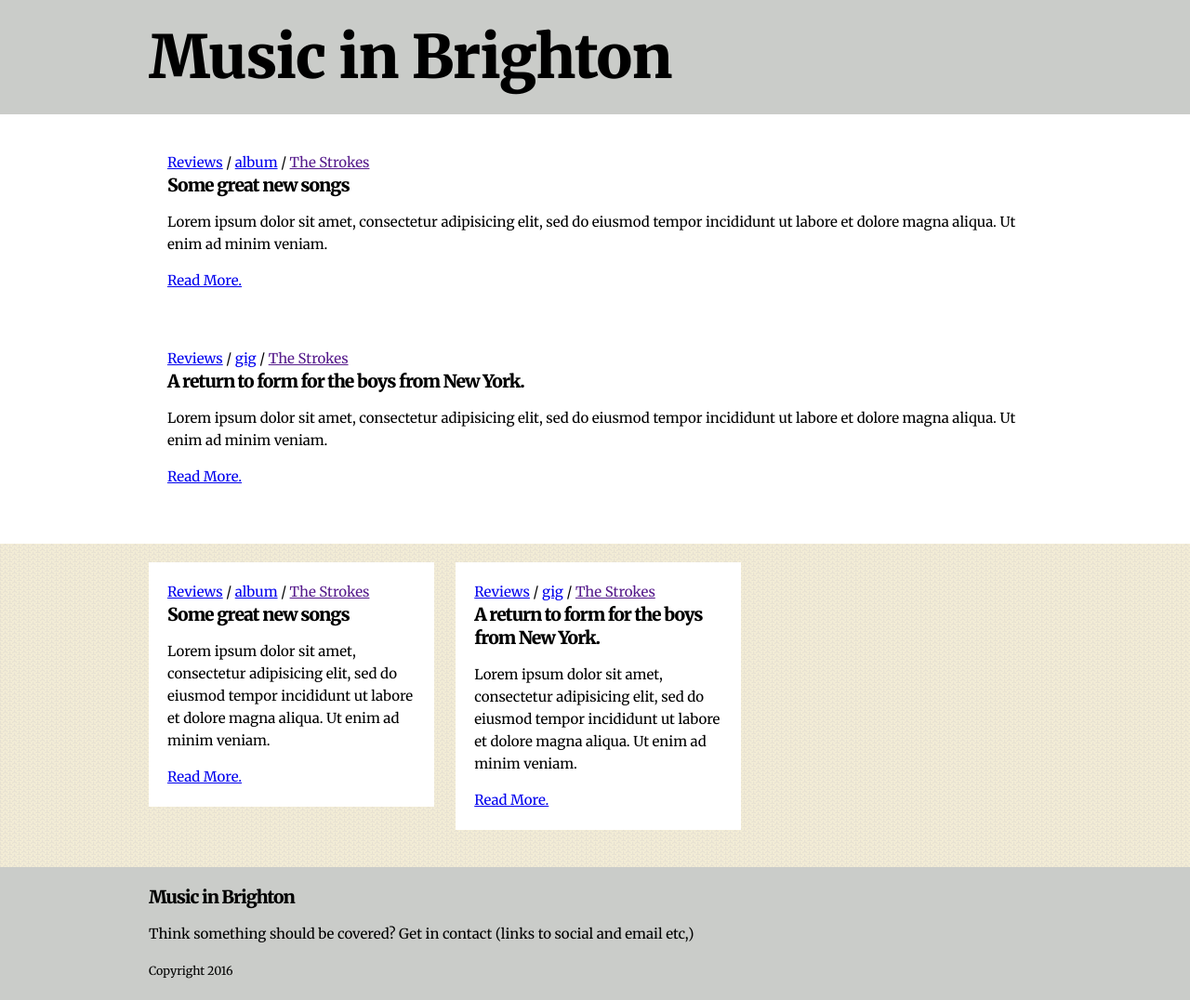
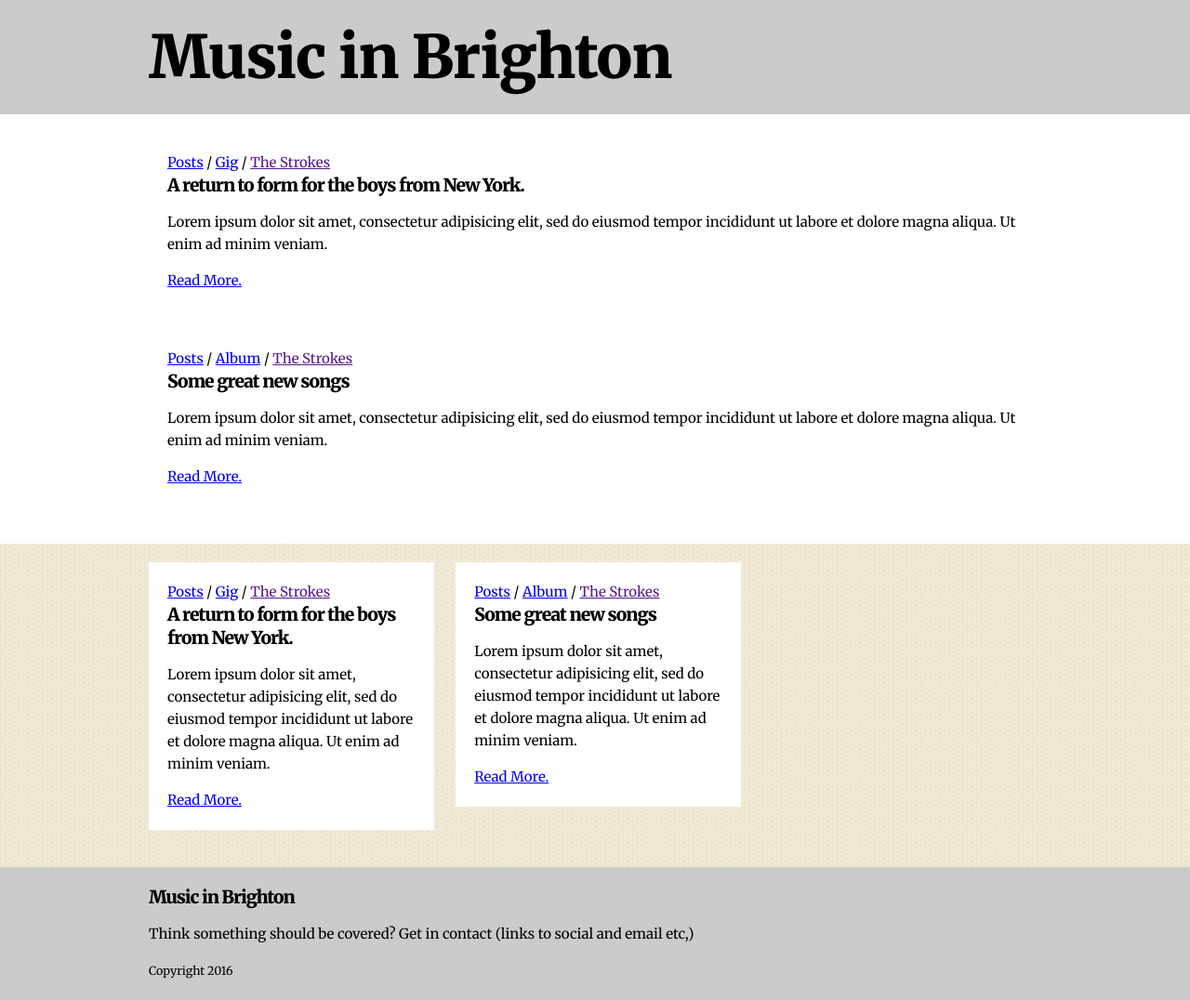
Before and after one commit to mattgreenfield/music, a Jekyll site: the page built from reviews/index.html, in a window 1280 px wide. Shown: the whole page at 93% size. Built offline with Jekyll 4.4.1, drawn with Linux system fonts in a browser that asks for light colours.

Commit message:
resolve issue with collections date by moving back to posts

```diff
--- a/_config.yml
+++ b/_config.yml
@@ -12,11 +12,6 @@ url: "http://yourdomain.com" # the base hostname & protocol for your site
 # Build settings
 markdown: kramdown
 
-# Collections
-collections:
-  reviews:
-    output: true
-
 # Defaults
 defaults:
   - scope:
--- a/_includes/post-summary.html
+++ b/_includes/post-summary.html
@@ -1,10 +1,10 @@
 <section class="content-box" data-review-type="{{ post.review-type }}">
     <ul class="reset-list list--inline breadcrumb">
         <li class="breadcrumb__item">
-            <a href="{{ site.baseurl }}/{{ post.collection }}/">{{ post.collection | capitalize }}</a>
+            <a href="{{ site.baseurl }}/reviews/">{{ post.collection | capitalize }}</a>
         </li>
         <li class="breadcrumb__item">
-            <a href="{{ site.baseurl }}/{{ post.collection }}/{{ post.review-type }}s.html">{{ post.review-type }}</a>
+            <a href="{{ site.baseurl }}/reviews/{{ post.review-type }}s.html">{{ post.review-type | capitalize }}</a>
         </li>
         <li class="breadcrumb__item">
             <a href="">{{ post.artist }}</a>
--- a/_includes/related-posts.html
+++ b/_includes/related-posts.html
@@ -3,7 +3,7 @@
     <div class="inner-constraint">
 
         <ul class="grid"><!--
-        -->{% for post in site.reviews  limit:3 %}
+        -->{% for post in site.posts limit:3 %}
             <li class="grid__item one-third">
                 {% include post-summary.html %}
             </li><!--
--- a/reviews/albums.html
+++ b/reviews/albums.html
@@ -3,7 +3,7 @@ layout: default
 ---
 
 <ul class="grid"><!--
--->{% for post in site.reviews | where:"type", "album"%}
+-->{% for post in site.posts | where:"type", "album"%}
     <li class="grid__item">
         {% include post-summary.html %}
     </li><!--
--- a/reviews/gigs.html
+++ b/reviews/gigs.html
@@ -3,7 +3,7 @@ layout: default
 ---
 
 <ul class="grid"><!--
--->{% for post in site.reviews | where:"type", "gig" %}
+-->{% for post in site.posts | where:"type", "gig" %}
     <li class="grid__item">
         {% include post-summary.html %}
     </li><!--
--- a/reviews/index.html
+++ b/reviews/index.html
@@ -3,7 +3,7 @@ layout: default
 ---
 
 <ul class="grid"><!--
--->{% for post in site.reviews %}
+-->{% for post in site.posts %}
     <li class="grid__item">
         {% include post-summary.html %}
     </li><!--
```
Also changed, not shown: _posts/2016-01-28-an-album.md (renamed from _reviews/2016-01-28-an-album.md), _posts/2016-01-28-the-strokes.md (renamed from _reviews/2016-01-28-the-strokes.md), 1 other file.
